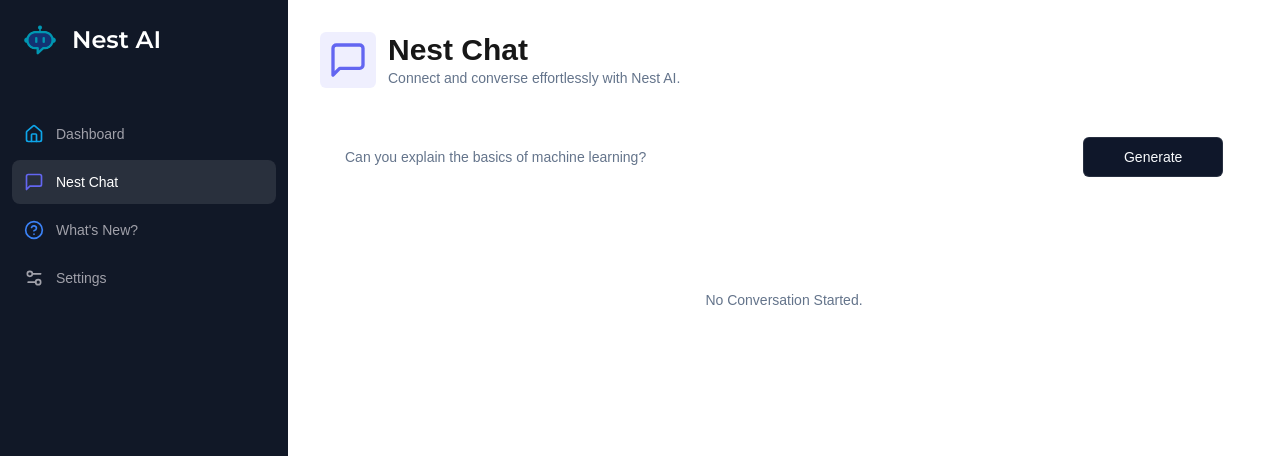
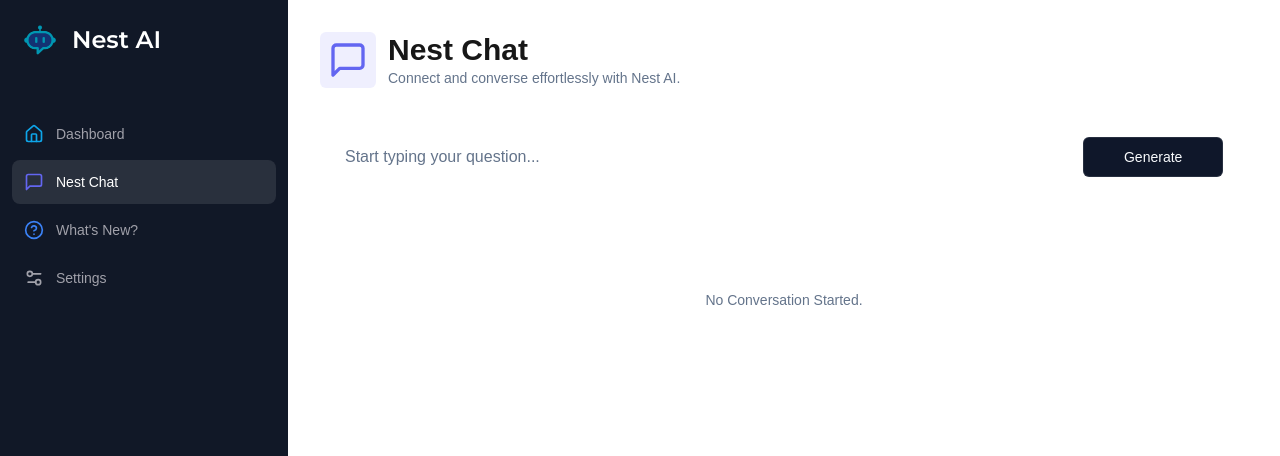
Before and after one commit to Hafeezbaig/nest-ai-codifynest, a Next.js app: page /chat in a window 1280 px wide. Shown: the top 456 px of the page. Built offline with nearby package versions, Linux system fonts and the light colour scheme.

Commit message:
updated bugs fixed

```diff
--- a/app/(dashboard)/(routes)/chat/page.tsx
+++ b/app/(dashboard)/(routes)/chat/page.tsx
@@ -5,7 +5,7 @@
 import axios from "axios";
 import * as z from "zod";
 import { Heading } from "@/components/heading";
-import { MessageSquare } from "lucide-react";
+import { MessageSquare, Copy, Check } from "lucide-react"; // Import the Copy and Check icons
 import { useForm } from "react-hook-form";
 import { formSchema } from "./constants";
 import { zodResolver } from "@hookform/resolvers/zod";
@@ -19,6 +19,8 @@ import { Loader } from "@/components/loader";
 import { cn } from "@/lib/utils";
 import { UserAvatar } from "@/components/user-avatar";
 import { BotAvatar } from "@/components/bot-avatar";
+import Footer from "@/components/footer"; // Import the Footer component
+import Head from "next/head"; // Import Head component
 
 const formatContent = (content: string) => {
     // Refined content formatting for cleaner and slightly spaced output
@@ -41,13 +43,10 @@ const formatContent = (content: string) => {
     return wrappedContent;
   };
 
-
-
-
-
 const ConversationPage = () => {
   const router = useRouter();
   const [messages, setMessages] = useState<{ role: string; content: string }[]>([]);
+  const [copyStatus, setCopyStatus] = useState<{ [key: string]: boolean }>({}); // State for copy/check status
 
   const form = useForm<z.infer<typeof formSchema>>({
     resolver: zodResolver(formSchema),
@@ -72,6 +71,9 @@ const ConversationPage = () => {
 
       // Update messages with the response data
       setMessages((current) => [...current, userMessage, { role: "system", content: response.data.content }]);
+
+      // Reset the input field
+      form.reset({ prompt: "" });
     } catch (error: any) {
       console.error("Error during chat generation:", error.response?.data || error.message || error);
       alert("An error occurred while generating the response. Please try again.");
@@ -80,8 +82,17 @@ const ConversationPage = () => {
     }
   };
 
+  const handleCopy = (content: string) => {
+    navigator.clipboard.writeText(content);
+    setCopyStatus((prev) => ({ ...prev, [content]: true })); // Set the status to show the check icon
+    setTimeout(() => setCopyStatus((prev) => ({ ...prev, [content]: false })), 2000); // Reset the status after 2 seconds
+  };
+
   return (
-    <div>
+    <div className="flex flex-col min-h-screen">
+      <Head>
+        <meta name="viewport" content="width=device-width, initial-scale=1, user-scalable=no" />
+      </Head>
       <Heading
         title="Nest Chat"
         description="Connect and converse effortlessly with Nest AI."
@@ -89,7 +100,7 @@ const ConversationPage = () => {
         iconColor="text-indigo-500"
         bgColor="bg-indigo-500/10"
       />
-      <div className="px-4 lg:px-8">
+      <div className="px-4 lg:px-8 flex-1">
         <div>
           <Form {...form}>
             <form
@@ -114,9 +125,9 @@ const ConversationPage = () => {
                   <FormItem className="col-span-12 lg:col-span-10">
                     <FormControl className="m-0 p-0">
                       <Input
-                        className="border-0 outline-none focus-visible:ring-0 focus-visible:ring-transparent"
+                        className="border-0 outline-none focus-visible:ring-0 focus-visible:ring-transparent text-base"
                         disabled={isLoading}
-                        placeholder="Can you explain the basics of machine learning?"
+                        placeholder="Start typing your question..."
                         {...field}
                       />
                     </FormControl>
@@ -147,20 +158,33 @@ const ConversationPage = () => {
               <div
                 key={message.content}
                 className={cn(
-                  "p-8 w-full flex items-start gap-x-8 rounded-lg",
+                  "p-8 w-full flex items-start gap-x-8 rounded-lg relative", // Added 'relative' to ensure button positioning
                   message.role === "user" ? "bg-black text-white border border-black/10" : "bg-black text-white"
                 )}
               >
                 {message.role === "user" ? <UserAvatar /> : <BotAvatar />}
                 <p
-                  className="text-sm"
+                  className="text-sm flex-1"
                   dangerouslySetInnerHTML={{ __html: formatContent(message.content) }} // Render formatted content
                 />
+                {message.role === "system" && (
+                  <button
+                    className="absolute top-2 right-2 p-2 text-gray-500 hover:text-gray-700"
+                    onClick={() => handleCopy(message.content)}
+                  >
+                    {copyStatus[message.content] ? (
+                      <Check className="text-green-500" size={15} />
+                    ) : (
+                      <Copy size={15} />
+                    )}
+                  </button>
+                )}
               </div>
             ))}
           </div>
         </div>
       </div>
+      <Footer /> {/* Ensure the Footer is placed at the bottom */}
     </div>
   );
 };
```
